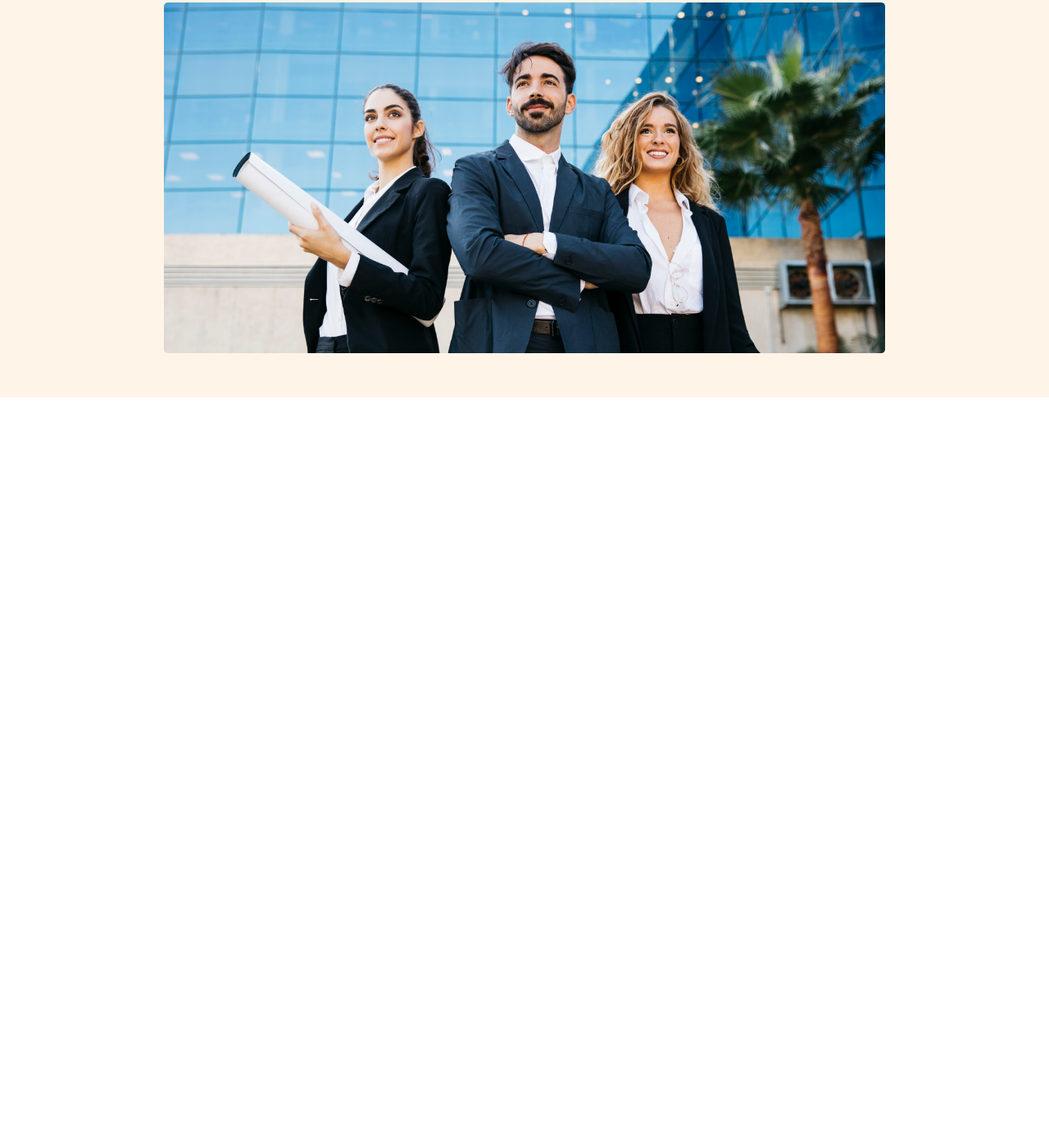
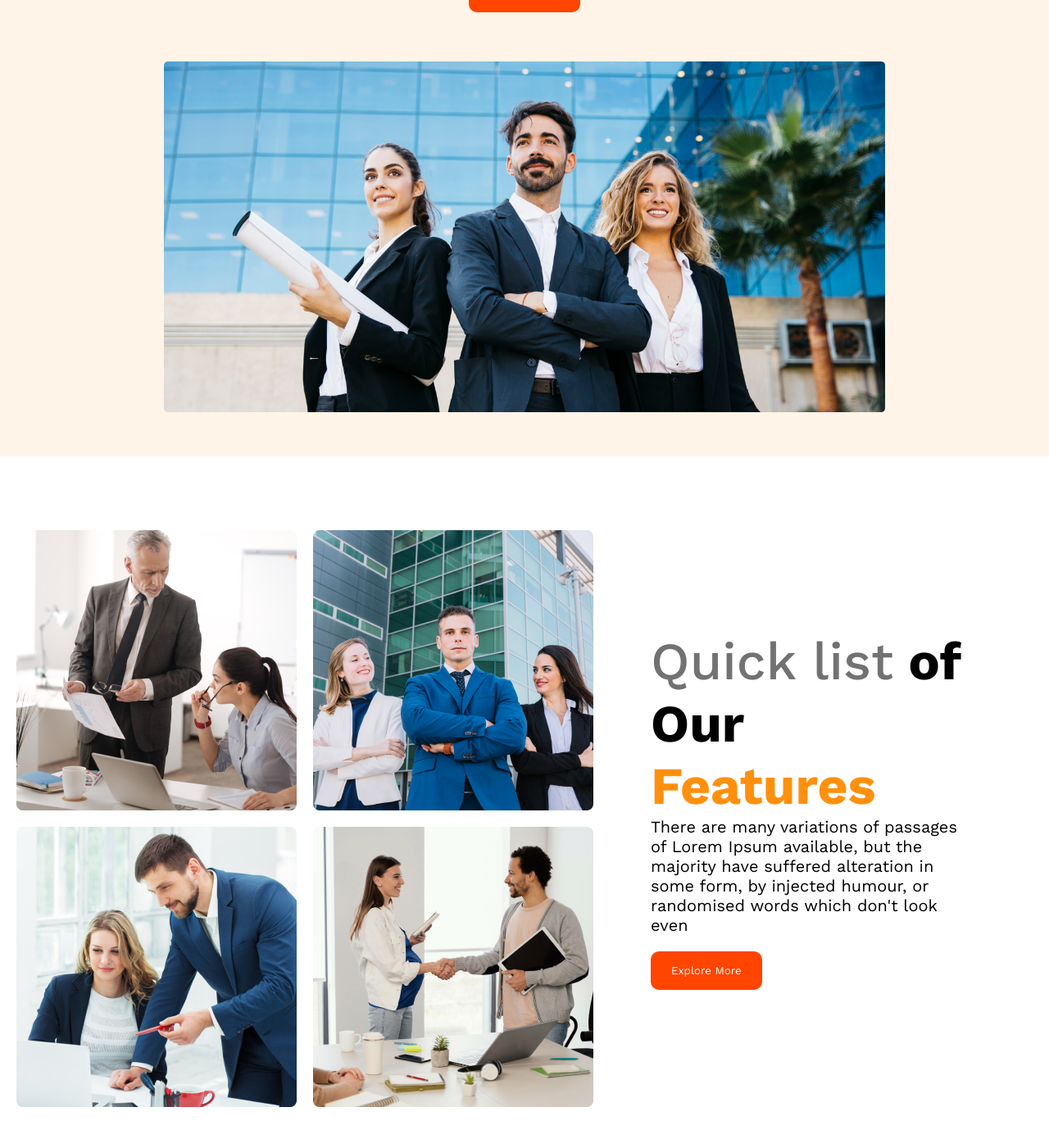
Before and after one commit to swadebsharma10/g3-architects-web, a plain HTML site: page index.html in a window 1280 px wide. Shown: the part 346-1736 px from the top of the page at 82% size. Before the commit the page ends 861 px from the top, so only its background shows below. Drawn offline with nearby package versions, Linux system fonts and the light colour scheme.

Commit message:
added team content

```diff
--- a/index.html
+++ b/index.html
@@ -11,6 +11,7 @@
     <title>G3-Architects</title>
   </head>
   <body>
+    <!-- header Start -->
     <header>
       <nav>
         <h2 class="nav-title">G3-Architects</h2>
@@ -28,7 +29,7 @@
             Brand New <br />
             Group of Architects
           </h1>
-          <p class="banner-description">
+          <p class="banner-description paragraph">
             There are many variations of passages of Lorem Ipsum available, but
             the majority have suffered alteration in some form, by injected
             humour, or randomised words which don't look even
@@ -40,5 +41,30 @@
         </div>
       </div>
     </header>
+    <!-- header end -->
+
+    <main class="main">
+      <!-- teams section -->
+      <section class="teams-section">
+        <div class="teams-image">
+          <img src="./images/team1.png" alt="" />
+          <img src="./images/team2.png" alt="" />
+          <img src="./images/team3.png" alt="" />
+          <img src="./images/team4.png" alt="" />
+        </div>
+        <div class="teams-content">
+          <h3 class="team-title">
+            <span class="quick-list">Quick list</span> of Our <br />
+            <span class="text-features"> Features</span>
+          </h3>
+          <p class="paragraph">
+            There are many variations of passages of Lorem Ipsum available, but
+            the majority have suffered alteration in some form, by injected
+            humour, or randomised words which don't look even
+          </p>
+          <button class="btn-primary">Explore More</button>
+        </div>
+      </section>
+    </main>
   </body>
 </html>
--- a/styles/style.css
+++ b/styles/style.css
@@ -12,12 +12,15 @@
   margin: 20px 0px;
   cursor: pointer;
 }
+.paragraph {
+  font-size: 20px;
+}
 
 /* header styles */
 header {
   background-color: #fff4e7;
   padding: 50px 200px;
-  margin-bottom: 30px;
+  margin-bottom: 70px;
 }
 
 nav {
@@ -50,7 +53,7 @@ nav li a {
   text-align: center;
 }
 .banner-title {
-  font-size: 2em;
+  font-size: 3rem;
   font-weight: 700;
   margin-bottom: 10px;
 }
@@ -62,6 +65,40 @@ nav li a {
 .image-container {
   margin-top: 40px;
 }
+/* main section styles */
+.main {
+  max-width: 1440px;
+  margin: auto;
+}
+
+/* Teams related styles */
+.teams-section {
+  display: flex;
+  align-items: center;
+  padding: 20px;
+  margin-bottom: 70px;
+}
+
+.teams-image {
+  display: grid;
+  grid-template-columns: repeat(2, 1fr);
+  gap: 20px;
+}
+.team-title {
+  font-size: 4rem;
+}
+.teams-content {
+  padding-left: 70px;
+  padding-right: 70px;
+}
+.team-title .quick-list {
+  color: #727272;
+  font-weight: 500;
+}
+.team-title .text-features {
+  color: #ff900e;
+  font-weight: 700;
+}
 
 /* Responsive Styles */
 @media screen and (max-width: 576px) {
@@ -71,6 +108,16 @@ nav li a {
   nav {
     flex-direction: column;
   }
+  .teams-section {
+    flex-direction: column-reverse;
+    padding: 20px;
+  }
+  .teams-image {
+    grid-template-columns: repeat(1, 1fr);
+  }
+  /* .teams-content {
+    padding: 20px;
+  } */
 }
 
 /* Medium Device */
@@ -81,4 +128,14 @@ nav li a {
   nav {
     flex-direction: column;
   }
+  .teams-section {
+    flex-direction: column-reverse;
+    padding: 40px;
+  }
+  .teams-image {
+    grid-template-columns: repeat(2, 1fr);
+  }
+  .teams-content {
+    padding: 40px;
+  }
 }
```
